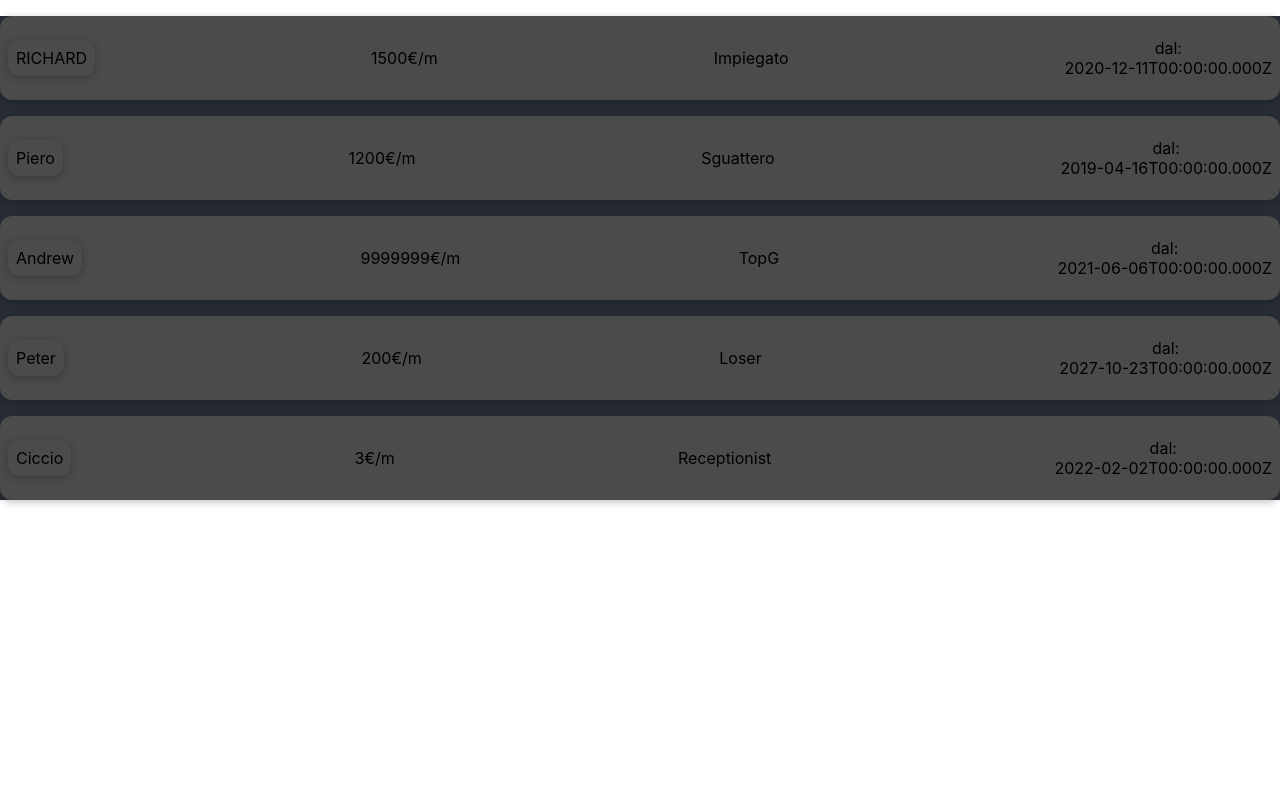
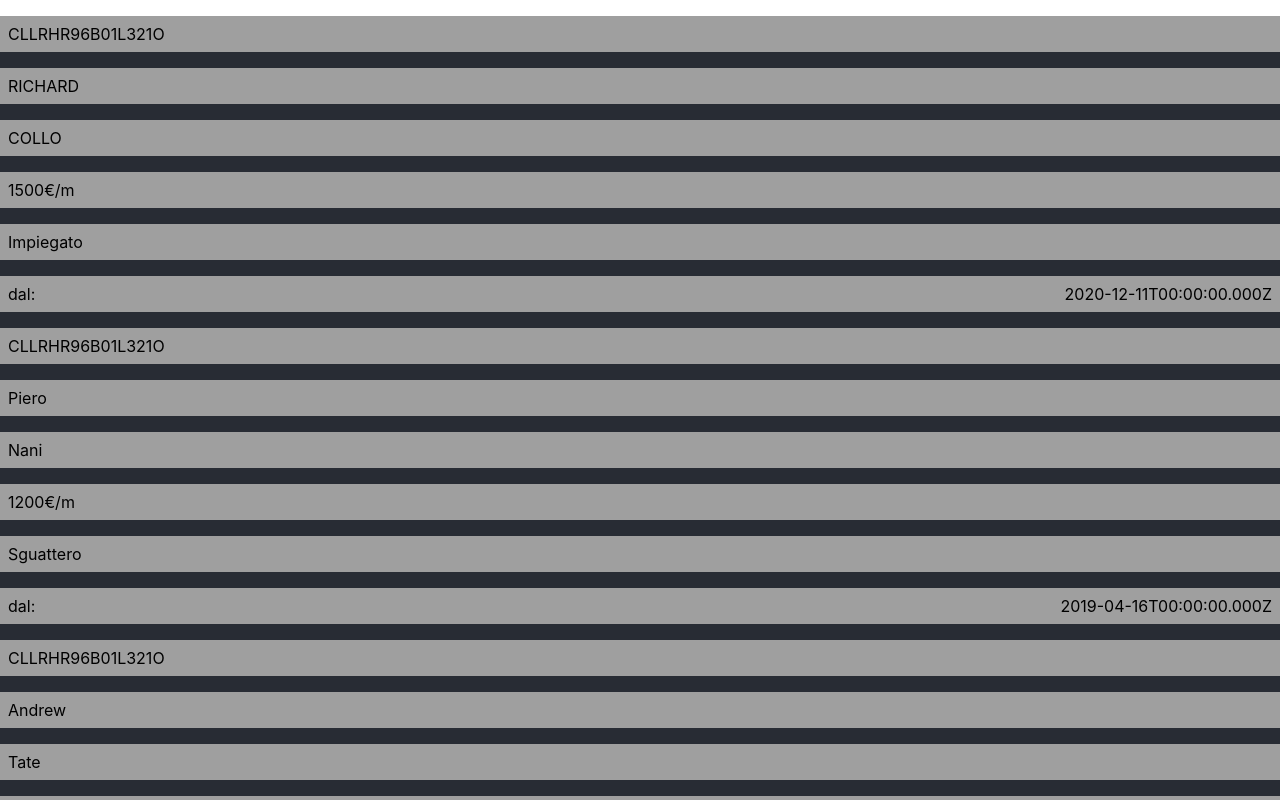
Before and after one commit to GabrieleDellaColletta/PIPLO_FrontEnd, a React (Create React App) app: page / in a window 1280 px wide. Shown: the top 800 px of the page. Built offline with nearby package versions, Linux system fonts and the light colour scheme.

Commit message:
third-commit
commit parziale

```diff
--- a/src/App.js
+++ b/src/App.js
@@ -1,6 +1,7 @@
 import logo from './logo.svg';
 import './App.css';
-import Employee from './components/Employee_info';
+import Employee_info from './components/Employee_info';
+import Employee_display from './components/Employee_display';
 import Date_object from './components/Date_object';
 
 function App() {
@@ -27,6 +28,7 @@ const data_1 = new Date(2023, 2, 6);
     },
     {
       id: 2,
+      cod_fisc: 'CLLRHR96B01L321O',
       name: 'Andrew',
       surname: 'Tate',
       role: 'TopG',
@@ -38,7 +40,7 @@ const data_1 = new Date(2023, 2, 6);
       cod_fisc: 'CLLRHR96B01L321O',
       name: 'Peter',
       surname: 'Griffin',
-      role: 'Loser',
+      role: 'Disoccupato',
       wage: 200,
       hired: new Date(2020,93, 23),
     },
@@ -55,47 +57,49 @@ const data_1 = new Date(2023, 2, 6);
 
   return (
     <div className="App">
-      <Employee
+      <div>
+
+        <Employee_info
           cod_fisc={employees[0].cod_fisc}
           name={employees[0].name}
           surname={employees[0].surname}
           role={employees[0].role}
           wage={employees[0].wage}
           hired={employees[0].hired}
-      ></Employee>
-      <Employee
+        />
+        <Employee_info
           cod_fisc={employees[1].cod_fisc}
           name={employees[1].name}
-        surname={employees[2].surname}
+          surname={employees[1].surname}
           role={employees[1].role}
           wage={employees[1].wage}
           hired={employees[1].hired}
-      ></Employee>
-      <Employee
+        />
+        <Employee_info
           cod_fisc={employees[2].cod_fisc}
           name={employees[2].name}
           surname={employees[2].surname}
           role={employees[2].role}
           wage={employees[2].wage}
           hired={employees[2].hired}
-      ></Employee>
-      <Employee
+        />
+        <Employee_info
           cod_fisc={employees[3].cod_fisc}
           name={employees[3].name}
           surname={employees[3].surname}
           role={employees[3].role}
           wage={employees[3].wage}
           hired={employees[3].hired}
-      ></Employee>
-      <Employee
-        od_fisc={employees[4].cod_fisc}
+        />
+        <Employee_info
+          cod_fisc={employees[4].cod_fisc}
           name={employees[4].name}
           surname={employees[4].surname}
           role={employees[4].role}
           wage={employees[4].wage}
           hired={employees[4].hired}
-      ></Employee>
-
+        />
+      </div>
 
     </div>
   );
--- /dev/null
+++ b/src/components/Card.css
@@ -0,0 +1,4 @@
+.card{
+    border-radius: 12px;
+    box-shadow: 0 1px 8px rgba(0 ,0 ,0 , 0.25);
+}
--- /dev/null
+++ b/src/components/Card.js
@@ -0,0 +1,10 @@
+import './Card.css';
+
+function Card(props){
+    const classes = 'card' + props.className;
+    return(
+        <div className={classes}>{props.children}</div>
+
+    );
+}
+export default Card;
--- a/src/components/Date_object.js
+++ b/src/components/Date_object.js
@@ -1,7 +1,6 @@
 import './Date_object.css';
 
 function Date_object(props) {
-    const date_1 = new Date(2023, 2, 6);
     const date = props.date.toISOString();
 
     return(
--- /dev/null
+++ b/src/components/Employee_display.js
@@ -0,0 +1,28 @@
+import Employee_info from "./Employee_info";
+
+function Employee_display(props){
+
+        let b = props.employees;
+
+        return(
+            {b}
+        );
+
+        let i = 0;
+        while(i < props.employees.lenght){
+            return(
+                <Employee_info
+                cod_fisc={props.employees[i].cod_fisc}
+                name={props.employees[i].name}
+                surname={props.employees[i].surname}
+                role={props.employees[i].role}
+                wage={props.employees[i].wage}
+                hired={props.employees[i].hired}
+                />
+            );
+            i++;
+        }
+
+
+}
+export default Employee_display;
--- a/src/components/Employee_info.css
+++ b/src/components/Employee_info.css
@@ -2,11 +2,10 @@
     display: flex;
     justify-content: space-between;
     align-items: center;
-    box-shadow: 0 2px 8px rgba(0, 0, 0, 0.25);
+
     padding: 0.5rem;
     margin: 1rem 0;
-    border-radius: 12px;
-    background-color: #4b4b4b;
+    background-color: #9f9f9f;
   }
 
   .employee-role {
--- a/src/components/Employee_info.js
+++ b/src/components/Employee_info.js
@@ -1,17 +1,20 @@
 import './Employee_info.css';
+import './Card.css';
+import Card from './Card';
 import Date_object from './Date_object';
 
 function Employee_info(props) {
 
 
     return (
-        <div className='employee'>
-
+        <Card>
+            <div className='employee'>{props.cod_fisc}</div>
             <div className='employee'>{props.name}</div>
-            <div className='employee_wage'>{props.wage}€/m</div>
-            <div className='employee_role'>{props.role}</div>
-            <div>dal: <Date_object date={props.hired}/></div>
-        </div>
+            <div className='employee'>{props.surname}</div>
+            <div className='employee'>{props.wage}€/m</div>
+            <div className='employee'>{props.role}</div>
+            <div className='employee'>dal:&nbsp;<Date_object date={props.hired}/></div>
+        </Card>
     );
 }
 
```
Lines whose indentation alone changed are shown as unchanged.
